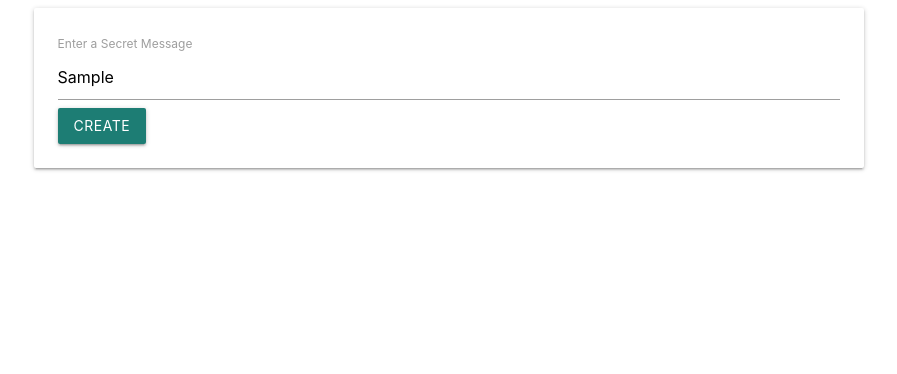
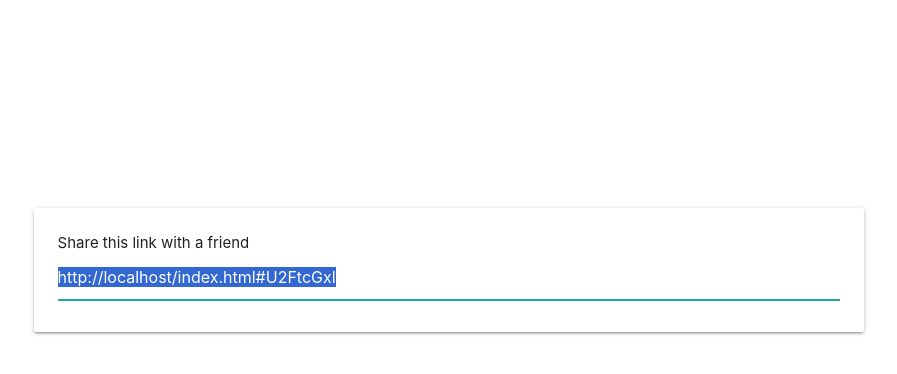
Before and after one commit to v-racine/secret-messages-app, a plain HTML site: page index.html in a window 1280 px wide. Both pictures are taken after typing "Sample" into the empty fields and a click on the button "CREATE". Shown: the whole page, without its empty margins (191-1088 px from the left). Drawn offline with nearby package versions, Linux system fonts and the light colour scheme.

Commit message:
feat: encoding

```diff
--- a/index.html
+++ b/index.html
@@ -10,6 +10,11 @@
       integrity="sha256-OweaP/Ic6rsV+lysfyS4h+LM6sRwuO3euTYfr6M124g="
       crossorigin="anonymous"
     />
+    <style>
+      .row {
+        margin-top: 25vh;
+      }
+    </style>
 
     <title>Secret Messages</title>
   </head>
@@ -17,13 +22,20 @@
   <body>
     <div class="row">
       <div class="col s8 offset-s2">
-        <div class="card-panel">
+        <div id="message" class="card-panel">
           <form>
             <label for="message-input">Enter a Secret Message</label>
             <input id="message-input" />
             <button class="btn">Create</button>
           </form>
         </div>
+
+        <div id="link" class="card-panel hide">
+          <div>
+            Share this link with a friend
+            <input id="link-input" />
+          </div>
+        </div>
       </div>
     </div>
   </body>
--- a/index.js
+++ b/index.js
@@ -1,10 +1,18 @@
 document.addEventListener("DOMContentLoaded", () => {
   const form = document.querySelector("form");
-  const input = document.querySelector("#message-input");
+  const messageDiv = document.querySelector("#message");
+  const linkDiv = document.querySelector("#link");
+  const message = document.querySelector("#message-input");
+  const link = document.querySelector("#link-input");
 
   form.addEventListener("submit", (e) => {
     e.preventDefault();
 
-    console.log(input.value);
+    messageDiv.classList.add("hide");
+    linkDiv.classList.remove("hide");
+
+    const encrypted = btoa(message.value);
+    link.value = `${window.location}#${encrypted}`;
+    link.select();
   });
 });
```
